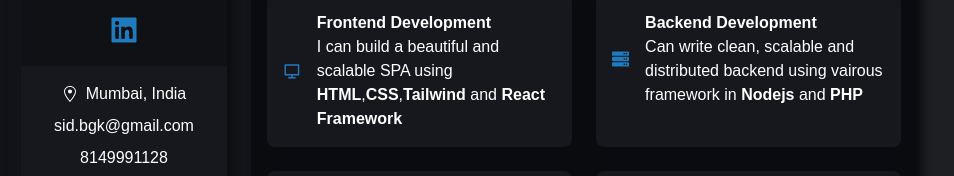
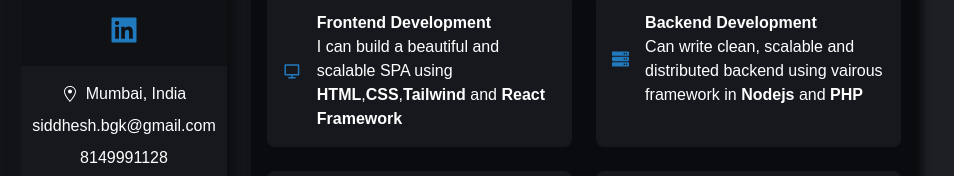
Before and after one commit to siddheshx/portfolio, a Next.js app: page / in a window 1280 px wide. Shown: the part 381-557 px from the top of the page, without its empty margins (171-1125 px from the left). Built offline with nearby package versions, Linux system fonts and the light colour scheme.

Commit message:
email changed

```diff
--- a/components/Sidebar.tsx
+++ b/components/Sidebar.tsx
@@ -48,11 +48,11 @@ const Sidebar = () => {
                     <GoLocation />
                     <span>Mumbai, India</span>
                 </div>
-                <p className="my-2">sid.bgk@gmail.com</p>
+                <p className="my-2">siddhesh.bgk@gmail.com</p>
                 <p className="my-2">8149991128</p>
             </div>
             <button className="w-8/12 px-5 py-2 my-2 text-white rounded-full bg-gradient-to-r from-green to-blue-400 focus:outline-none"
-                onClick={() => window.open("mailto:sid.bgk@gmail.com")}
+                onClick={() => window.open("mailto:siddhesh.bgk@gmail.com")}
             >Email me</button>
             <button onClick={changeTheme} className="w-8/12 px-5 py-2 my-2 text-white rounded-full bg-gradient-to-r from-green to-blue-400">Toggle Theme</button>
         </div>
```
